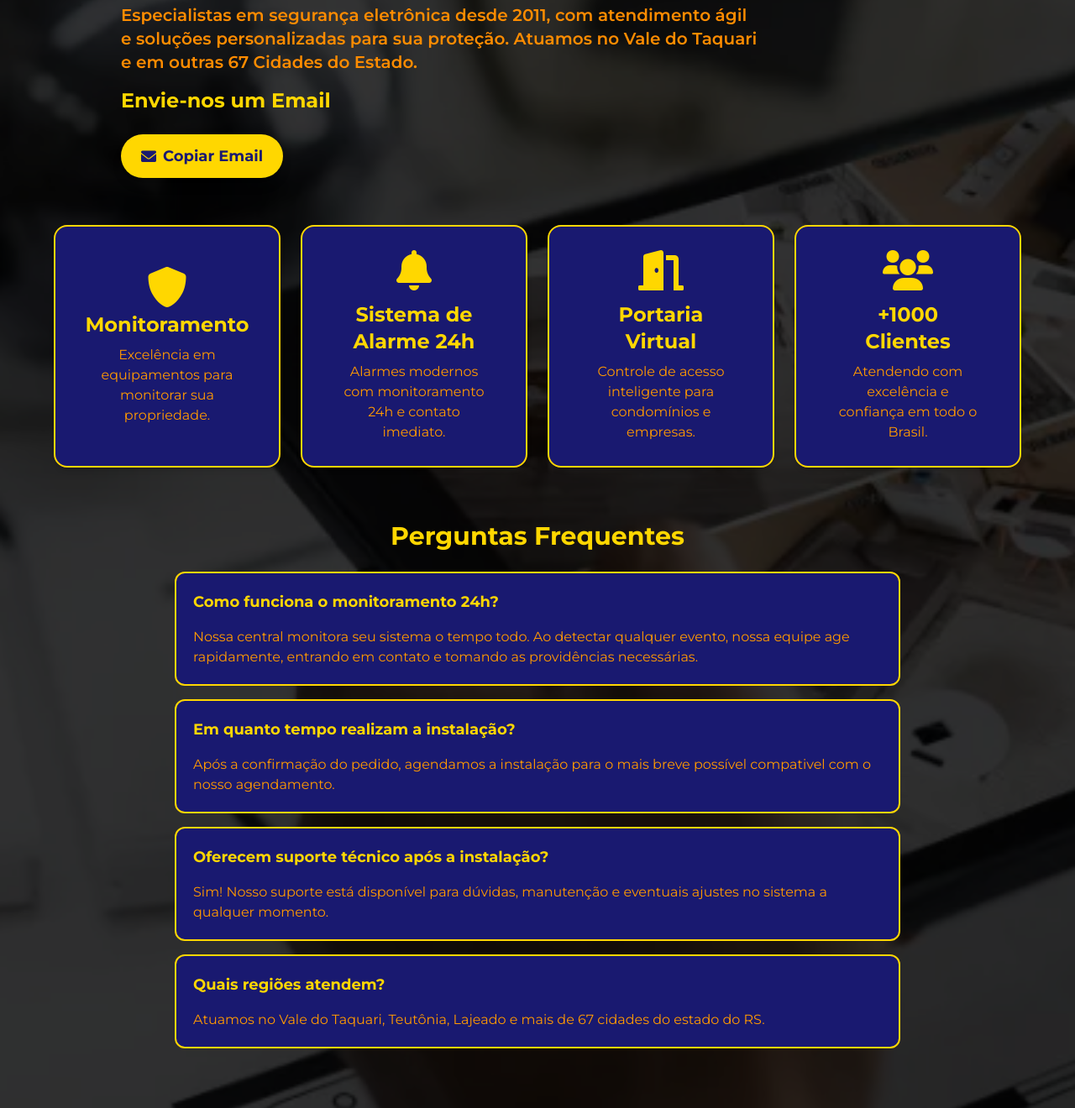
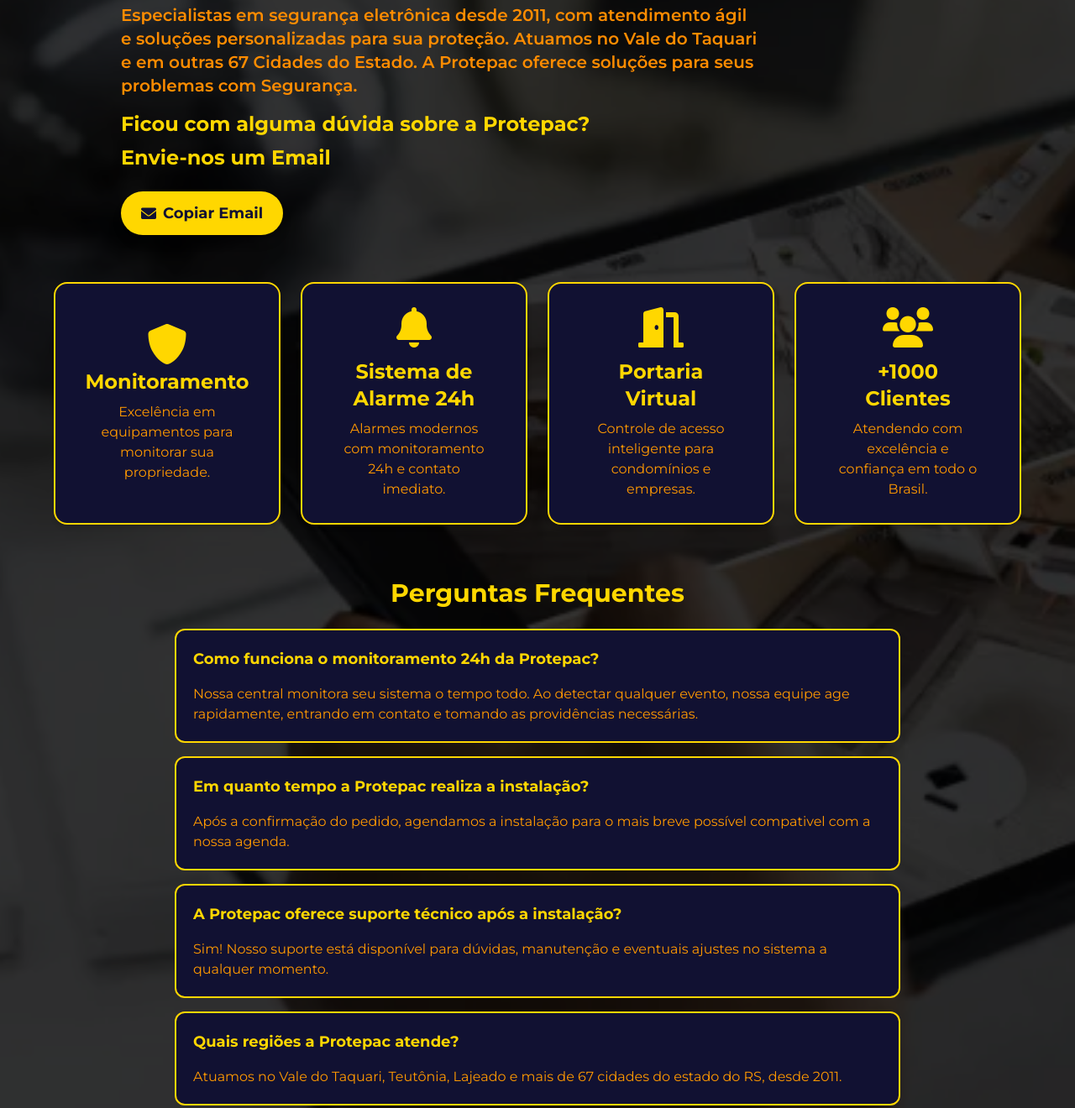
Before and after one commit to fabricio-rv/site_seguranca, a plain HTML site: page index.html in a window 1280 px wide. Shown: the part 560-1880 px from the top of the page at 84% size. Drawn offline with nearby package versions, Linux system fonts and the light colour scheme.

Commit message:
Atualizadoo

```diff
--- a/index.html
+++ b/index.html
@@ -3,7 +3,10 @@
   <head>
     <meta charset="UTF-8" />
     <meta name="viewport" content="width=device-width, initial-scale=1.0" />
-    <title>Protepac Sistemas de Segurança Eletrônica</title>
+    <title>Protepac Segurança Eletrônica em Teutônia | Proteção e Monitoramento</title>
+    <meta name="description" content="Protepac - Especialistas em segurança eletrônica, monitoramento 24h, alarmes e portaria virtual em Teutônia, Vale do Taquari e região. Proteção profissional para empresas e residências desde 2011.">
+    <meta name="keywords" content="Protepac, Segurança Eletrônica, Monitoramento, Alarmes, Portaria Virtual, Teutônia, Vale do Taquari, Lajeado, RS, Proteção, CFTV">
+    <meta name="author" content="Protepac Sistemas de Segurança Eletrônica">
     <script src="https://cdn.tailwindcss.com"></script>
     <link
       href="https://fonts.googleapis.com/css2?family=Montserrat:wght@300;400;600;700&display=swap"
@@ -24,7 +27,7 @@
     <style>
       body {
         font-family: "Montserrat", sans-serif;
-        background-color: #1a1970; /* MidnightBlue */
+        background-color: #111132; /* MidnightBlue */
         color: #ffd700;
         animation: fadeIn 0.8s ease-in-out;
       }
@@ -37,7 +40,7 @@
         }
       }
       .main-bg {
-        background-color: #1a1970 !important;
+        background-color: #111132 !important;
       }
       .gold-text {
         color: #ffd700 !important;
@@ -46,7 +49,7 @@
         color: #ff9900 !important;
       }
       .midnight-text {
-        color: #1a1970 !important;
+        color: #111132 !important;
       }
       .gold-bg {
         background-color: #ffd700 !important;
@@ -55,7 +58,7 @@
         background-color: #ff9900 !important;
       }
       .midnight-bg {
-        background-color: #1a1970 !important;
+        background-color: #111132 !important;
       }
       .footer-divider {
         border-top: 1px solid rgba(255, 215, 0, 0.1) !important;
@@ -75,7 +78,7 @@
         transform: translateY(-3px);
         box-shadow: 0 6px 20px rgba(255, 140, 0, 0.4);
         background-color: #ff9900 !important;
-        color: #1a1970 !important;
+        color: #111132 !important;
       }
       .footer-info-divider {
         border-right: 1.5px solid #ffd700;
@@ -127,14 +130,21 @@
           <h1
             class="text-4xl md:text-6xl font-bold mb-4 leading-tight gold-text"
           >
-            Proteja o que mais importa com tecnologia, confiança e tradição.
+            Proteja o que mais importa com a tecnologia, confiança e tradição da Protepac!
           </h1>
           <p class="block text-[#FF8C00] font-semibold text-xl mb-4">
             Especialistas em segurança eletrônica desde 2011, com atendimento
             ágil e soluções personalizadas para sua proteção. Atuamos no Vale do
-            Taquari e em outras 67 Cidades do Estado.
+            Taquari e em outras 67 Cidades do Estado. A Protepac oferece soluções
+            para seus problemas com Segurança.
           </p>
           <!-- Botão agora alinhado à esquerda -->
+          <h2
+            class="text-2xl font-bold mb-2 gold-text"
+            style="text-align: left"
+          >
+            Ficou com alguma dúvida sobre a Protepac?
+          </h2>
           <h2
             class="text-2xl font-bold mb-6 gold-text"
             style="text-align: left"
@@ -162,7 +172,7 @@
         >
           <!-- Monitoramento -->
           <div
-            class="bg-[#191970] border-2 border-[#FFD700] rounded-2xl flex flex-col items-center justify-center px-12 py-7 transition-all duration-300 shadow-md hover:border-[#FF9900] hover:-translate-y-2 group cursor-pointer"
+            class="bg-[#111132] border-2 border-[#FFD700] rounded-2xl flex flex-col items-center justify-center px-12 py-7 transition-all duration-300 shadow-md hover:border-[#FF9900] hover:-translate-y-2 group cursor-pointer"
           >
             <div class="mb-1">
               <i class="fas fa-shield-alt text-5xl" style="color: #ffd700"></i>
@@ -179,7 +189,7 @@
           </div>
           <!-- Alarme 24h -->
           <div
-            class="bg-[#191970] border-2 border-[#FFD700] rounded-2xl flex flex-col items-center justify-center px-12 py-7 transition-all duration-300 shadow-md hover:border-[#FF9900] hover:-translate-y-2 group cursor-pointer"
+            class="bg-[#111132] border-2 border-[#FFD700] rounded-2xl flex flex-col items-center justify-center px-12 py-7 transition-all duration-300 shadow-md hover:border-[#FF9900] hover:-translate-y-2 group cursor-pointer"
           >
             <div class="mb-3">
               <i class="fas fa-bell text-5xl" style="color: #ffd700"></i>
@@ -196,7 +206,7 @@
           </div>
           <!-- Portaria Virtual -->
           <div
-            class="bg-[#191970] border-2 border-[#FFD700] rounded-2xl flex flex-col items-center justify-center px-12 py-7 transition-all duration-300 shadow-md hover:border-[#FF9900] hover:-translate-y-2 group cursor-pointer"
+            class="bg-[#111132] border-2 border-[#FFD700] rounded-2xl flex flex-col items-center justify-center px-12 py-7 transition-all duration-300 shadow-md hover:border-[#FF9900] hover:-translate-y-2 group cursor-pointer"
           >
             <div class="mb-3">
               <i class="fas fa-door-open text-5xl" style="color: #ffd700"></i>
@@ -213,7 +223,7 @@
           </div>
           <!-- Clientes Atendidos -->
           <div
-            class="bg-[#191970] border-2 border-[#FFD700] rounded-2xl flex flex-col items-center justify-center px-12 py-7 transition-all duration-300 shadow-md hover:border-[#FF9900] hover:-translate-y-2 group cursor-pointer"
+            class="bg-[#111132] border-2 border-[#FFD700] rounded-2xl flex flex-col items-center justify-center px-12 py-7 transition-all duration-300 shadow-md hover:border-[#FF9900] hover:-translate-y-2 group cursor-pointer"
           >
             <div class="mb-3">
               <i class="fas fa-users text-5xl" style="color: #ffd700"></i>
@@ -236,9 +246,9 @@
           Perguntas Frequentes
         </h2>
         <div class="space-y-4">
-          <div class="bg-[#191970] border-2 border-[#FFD700] rounded-xl p-5">
+          <div class="bg-[#111132] border-2 border-[#FFD700] rounded-xl p-5">
             <h3 class="font-bold gold-text text-lg mb-4">
-              Como funciona o monitoramento 24h?
+              Como funciona o monitoramento 24h da Protepac?
             </h3>
             <p class="text-base text-[#FF9900]">
               Nossa central monitora seu sistema o tempo todo. Ao detectar
@@ -246,31 +256,31 @@
               e tomando as providências necessárias.
             </p>
           </div>
-          <div class="bg-[#191970] border-2 border-[#FFD700] rounded-xl p-5">
+          <div class="bg-[#111132] border-2 border-[#FFD700] rounded-xl p-5">
             <h3 class="font-bold gold-text text-lg mb-4">
-              Em quanto tempo realizam a instalação?
+              Em quanto tempo a Protepac realiza a instalação?
             </h3>
             <p class="text-base text-[#FF9900]">
               Após a confirmação do pedido, agendamos a instalação para o mais
-              breve possível compativel com o nosso agendamento.
+              breve possível compativel com a nossa agenda.
             </p>
           </div>
-          <div class="bg-[#191970] border-2 border-[#FFD700] rounded-xl p-5">
+          <div class="bg-[#111132] border-2 border-[#FFD700] rounded-xl p-5">
             <h3 class="font-bold gold-text text-lg mb-4">
-              Oferecem suporte técnico após a instalação?
+              A Protepac oferece suporte técnico após a instalação?
             </h3>
             <p class="text-base text-[#FF9900]">
               Sim! Nosso suporte está disponível para dúvidas, manutenção e
               eventuais ajustes no sistema a qualquer momento.
             </p>
           </div>
-          <div class="bg-[#191970] border-2 border-[#FFD700] rounded-xl p-5">
+          <div class="bg-[#111132] border-2 border-[#FFD700] rounded-xl p-5">
             <h3 class="font-bold gold-text text-lg mb-4">
-              Quais regiões atendem?
+              Quais regiões a Protepac atende?
             </h3>
             <p class="text-base text-[#FF9900]">
               Atuamos no Vale do Taquari, Teutônia, Lajeado e mais de 67 cidades
-              do estado do RS.
+              do estado do RS, desde 2011.
             </p>
           </div>
         </div>
```
